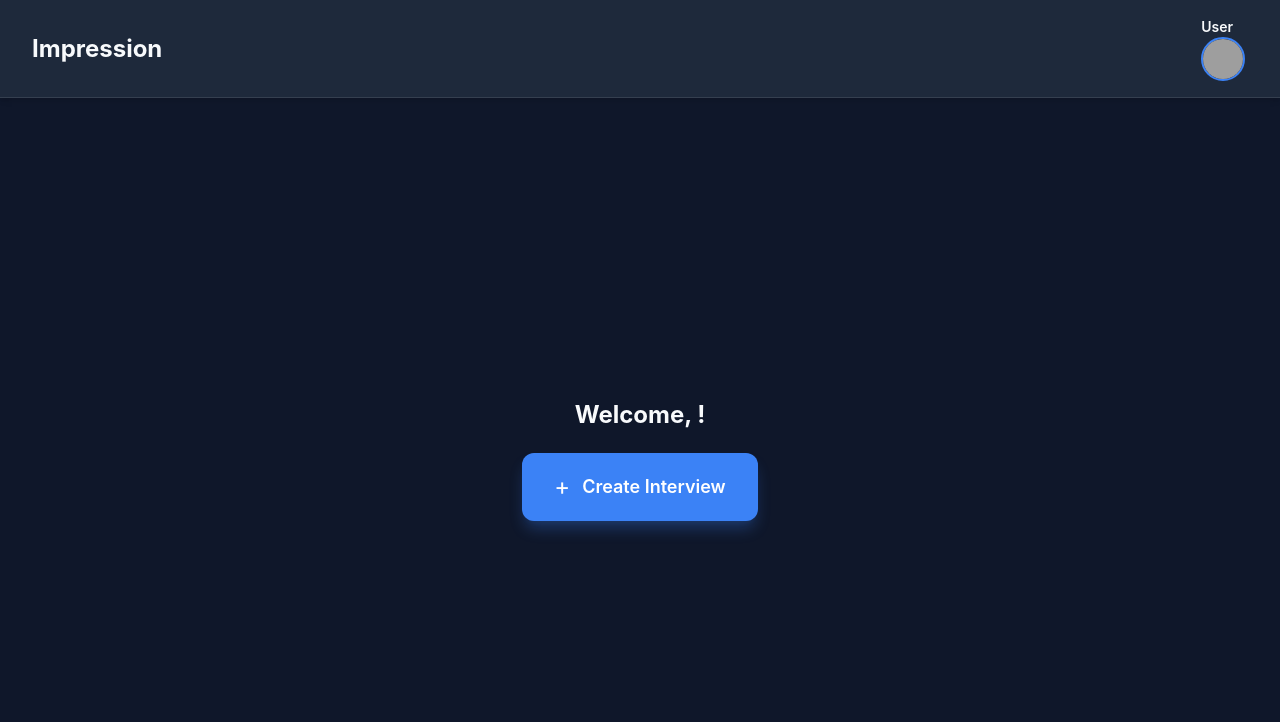
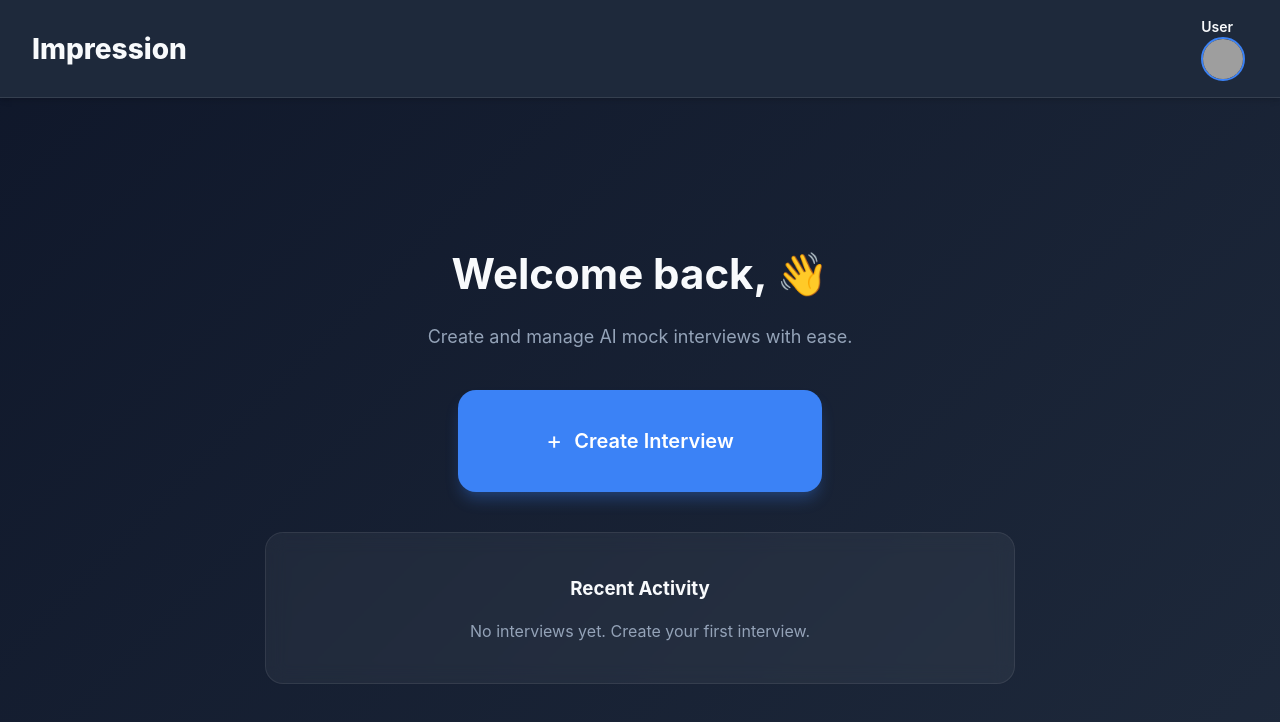
Before and after one commit to 4r1n0930/Impression, a React (Vite) app in the folder frontend/: page / in a window 1280 px wide. Shown: the top 722 px of the page. Built offline with nearby package versions, Linux system fonts and the light colour scheme; no server answers; sample sign-in values are in the browser's storage; grey boxes are pictures that could not be loaded.

Commit message:
Change Name

```diff
--- a/frontend/src/Dashboard.css
+++ b/frontend/src/Dashboard.css
@@ -106,3 +106,75 @@
   font-size: 24px;
   font-weight: 400;
 }
+.dashboard-container {
+  background: linear-gradient(
+    135deg,
+    #0f172a,
+    #1e293b
+  );
+}
+
+.dashboard-content {
+  width: 100%;
+  max-width: 900px;
+  text-align: center;
+}
+
+.welcome-card {
+  margin-bottom: 40px;
+}
+
+.welcome-title {
+  font-size: 42px;
+  font-weight: 700;
+  margin-bottom: 10px;
+}
+
+.welcome-subtitle {
+  font-size: 18px;
+  color: #94a3b8;
+}
+
+.action-card {
+  display: flex;
+  justify-content: center;
+  margin-bottom: 40px;
+}
+
+.create-interview-button {
+  min-width: 300px;
+  height: 70px;
+  font-size: 20px;
+  border-radius: 18px;
+}
+
+.recent-card {
+  max-width: 700px;
+  margin: auto;
+  padding: 24px;
+  border-radius: 18px;
+  background: rgba(255,255,255,0.05);
+  border: 1px solid rgba(255,255,255,0.08);
+  backdrop-filter: blur(10px);
+}
+
+.recent-card h3 {
+  margin-bottom: 12px;
+}
+
+.recent-card p {
+  color: #94a3b8;
+}
+
+.logo {
+  font-size: 28px;
+  font-weight: 800;
+}
+
+.avatar img {
+  transition: 0.3s;
+}
+
+.avatar img:hover {
+  transform: scale(1.1);
+}
--- a/frontend/src/Dashboard.tsx
+++ b/frontend/src/Dashboard.tsx
@@ -8,6 +8,8 @@ const Dashboard: React.FC = () => {
   const [loading, setLoading] = useState(true);
   const [uploading, setUploading] = useState(false);
   const [showMenu, setShowMenu] = useState(false);
+  const [showNameModal, setShowNameModal] = useState(false);
+  const [newName, setNewName] = useState("");
 
   const navigate = useNavigate();
 
@@ -243,12 +245,39 @@ const Dashboard: React.FC = () => {
       </header>
 
       <main className="dashboard-main">
-        <div className="create-interview-container">
-          <h2 style={{ marginBottom: '20px' }}>Welcome, {user?.email}!</h2>
-          <Link to="/roomConfig" className="create-interview-button" style={{ textDecoration: 'none', display: 'flex', alignItems: 'center', justifyContent: 'center' }}>
-            <span className="plus-icon">+</span>
-            Create Interview
-          </Link>
+        <div className="dashboard-content">
+
+          <div className="welcome-card">
+            <h1 className="welcome-title">
+              Welcome back, {user?.name || user?.email?.split("@")[0]} 👋
+            </h1>
+
+            <p className="welcome-subtitle">
+              Create and manage AI mock interviews with ease.
+            </p>
+          </div>
+
+          <div className="action-card">
+            <Link
+              to="/roomConfig"
+              className="create-interview-button"
+              style={{
+                textDecoration: "none",
+                display: "flex",
+                alignItems: "center",
+                justifyContent: "center"
+              }}
+            >
+              <span className="plus-icon">+</span>
+              Create Interview
+            </Link>
+          </div>
+
+          <div className="recent-card">
+            <h3>Recent Activity</h3>
+            <p>No interviews yet. Create your first interview.</p>
+          </div>
+
         </div>
       </main>
     </div>
```
